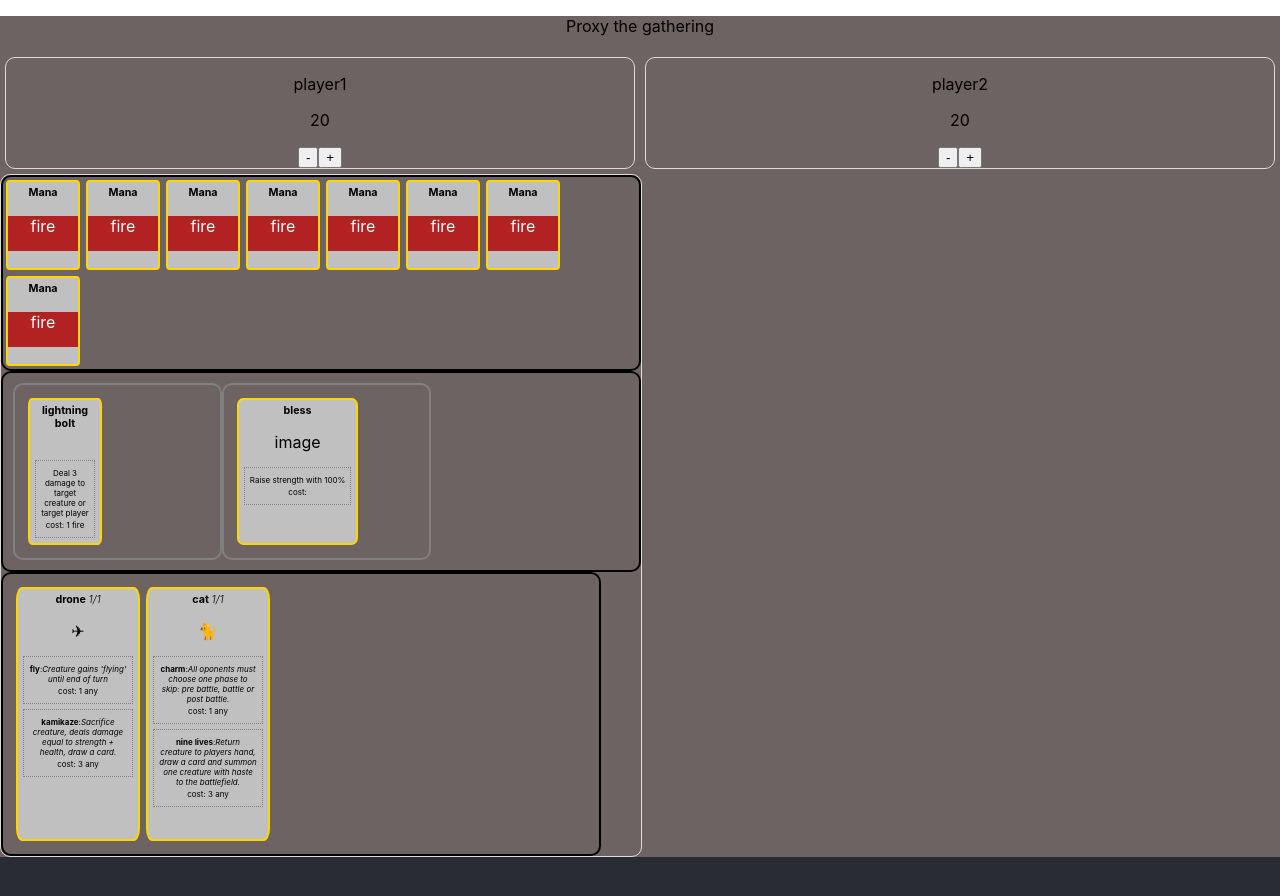
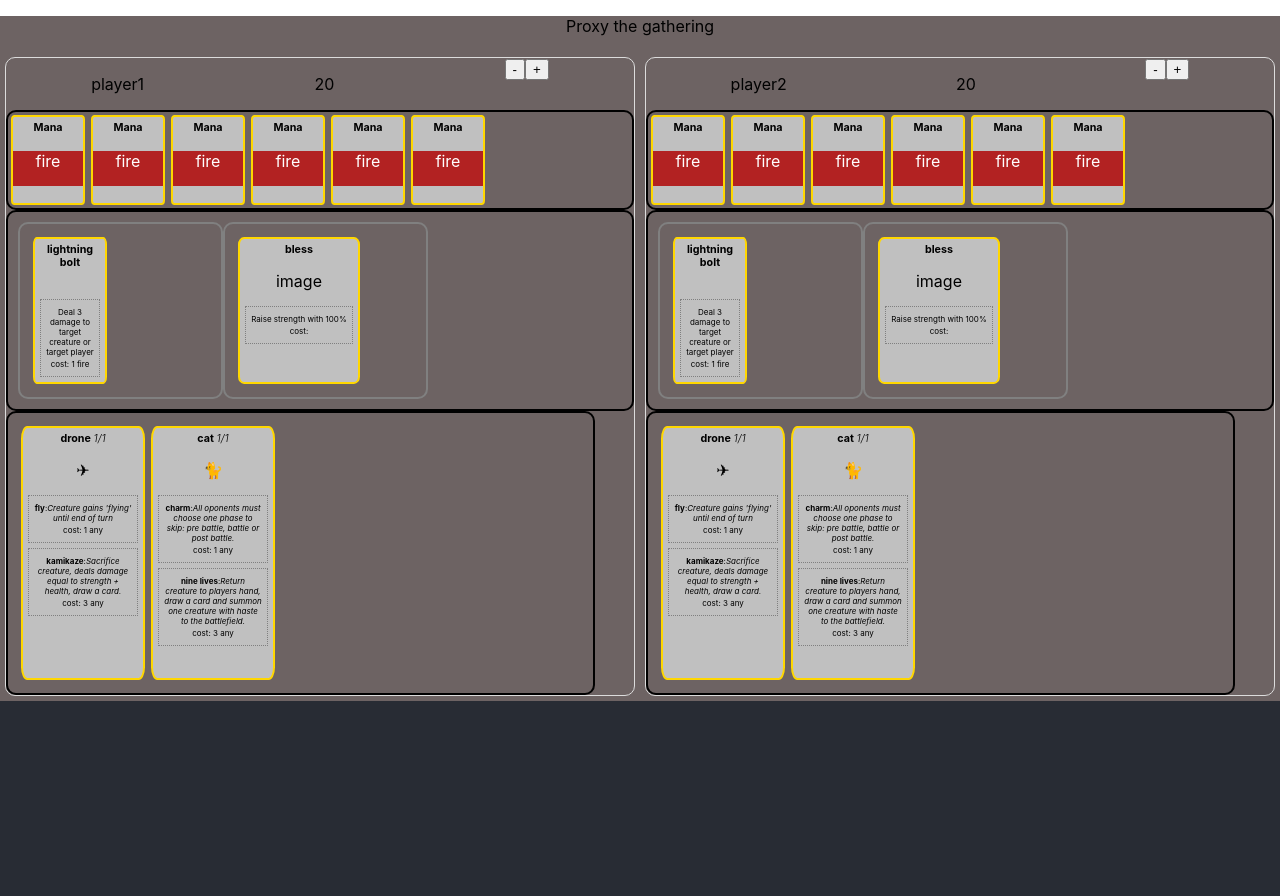
Before and after one commit to b-blom/react-sandbox, a React (Create React App) app: page / in a window 1280 px wide. Shown: the top 896 px of the page. Built offline with nearby package versions, Linux system fonts and the light colour scheme.

Commit message:
add GQL server and move card deck rendering to player component

```diff
--- a/src/game/Game.css
+++ b/src/game/Game.css
@@ -1,3 +1,11 @@
+.row{
+  display: flex;
+  flex-direction: row;
+  justify-content: space-around;
+
+
+}
+
 .game-wrapper{
   background-color: rgb(109, 99, 99);
   width: 100%;
--- a/src/game/Game.jsx
+++ b/src/game/Game.jsx
@@ -19,8 +19,7 @@ export default function Game() {
     { cardType: "resource", manaType: "fire" },
     { cardType: "resource", manaType: "fire" },
     { cardType: "resource", manaType: "fire" },
-    { cardType: "resource", manaType: "fire" },
-    { cardType: "resource", manaType: "fire" }
+
   ]);
 
   const [instantsDeck, setinstantsDeck] = useState([
@@ -73,43 +72,28 @@ export default function Game() {
     <div className="game-wrapper">
       <p>Proxy the gathering</p>
       <div className="player-wrapper">
-        <Player playerName="player1" />
-        <Player playerName="player2" />
+        <Player
+          playerName="player1"
+          manaDeck={manaDeck}
+          instantsDeck={instantsDeck}
+          sorceryDeck={sorceryDeck}
+          creatureDeck={creatureDeck}
+        />
+        <Player
+          playerName="player2"
+          manaDeck={manaDeck}
+          instantsDeck={instantsDeck}
+          sorceryDeck={sorceryDeck}
+          creatureDeck={creatureDeck}
+        />
       </div>
-
       <div className="playfield-wrapper">
-        <div className="player-card-wrapper">
-
-          <div className="mana-wrapper">
-            {manaDeck.map((card, index) => {
-              return (
-                <ManaCard id={index} card={card} />
-              );
-            })}
-          </div>
-          <div className="support-cards-wrapper">
-            <div className="instants-wrapper">
-              {instantsDeck && instantsDeck.map((card, index) => {
-                return (<InstantCard card={card} id={index} />);
-              })}
-            </div>
-            <div className="sorcery-wrapper">
-              {sorceryDeck && sorceryDeck.map((card, index) => {
-                return (<SorceryCard card={card} id={index} />);
-              })}
-            </div>
-          </div>
-          <div className="creature-wrapper">
         {actionMessage != null &&
           <ActionMessage message={actionMessage}
             clear={() => { setactionMessage(null); }} />
         }
-            {creatureDeck && creatureDeck.map((card, index) => {
-              return (<CreatureCard card={card} id={index} />);
-            })}
       </div>
     </div >
-      </div>
-    </div>
+
   );
 }
--- a/src/game/gameComponents/Player.jsx
+++ b/src/game/gameComponents/Player.jsx
@@ -1,4 +1,8 @@
 import React, { useState } from 'react';
+import ManaCard from '../cards/ManaCard';
+import InstantCard from '../cards/InstantCard';
+import SorceryCard from '../cards/SorceryCard';
+import CreatureCard from '../cards/CreatureCard';
 
 export default function Player(props) {
   const [playerHp, setplayerHp] = useState(20);
@@ -13,11 +17,39 @@ export default function Player(props) {
 
   return (
     <div className="player">
-      <p>{props.playerName}</p>
-      <p>{playerHp}</p>
-      <div className="health-adjust-wrapper">
-        <button onClick={() => { setplayerHp(playerHp - 1); }} >-</button>
-        <button onClick={() => { setplayerHp(playerHp + 1); }}>+</button>
+      <div className="row">
+        <p>{props.playerName}</p>
+        <p>{playerHp}</p>
+
+        <div className="health-adjust-wrapper ">
+          <button onClick={() => { setplayerHp(playerHp - 1); }} >-</button>
+          <button onClick={() => { setplayerHp(playerHp + 1); }}>+</button>
+        </div>
+      </div>
+      <div className="mana-wrapper">
+        {props.manaDeck && props.manaDeck.map((card, index) => {
+          return (
+            <ManaCard id={index} card={card} />
+          );
+        })}
+      </div>
+      <div className="support-cards-wrapper">
+        <div className="instants-wrapper">
+          {props.instantsDeck && props.instantsDeck.map((card, index) => {
+            return (<InstantCard card={card} id={index} />);
+          })}
+        </div>
+        <div className="sorcery-wrapper">
+          {props.sorceryDeck && props.sorceryDeck.map((card, index) => {
+            return (<SorceryCard card={card} id={index} />);
+          })}
+        </div>
+      </div>
+      <div className="creature-wrapper">
+
+        {props.creatureDeck && props.creatureDeck.map((card, index) => {
+          return (<CreatureCard card={card} id={index} />);
+        })}
       </div>
     </div>
   );
--- a/src/server/GraphQLServer.js
+++ b/src/server/GraphQLServer.js
@@ -10,6 +10,10 @@ var fakeDatabase = {
 
 // A query to fetch the name and age of user with id "a"
 /*
+
+theory:
+user refers to queryType.fields.user
+(id: "a") refers to an arg defined as det key
 {
   user(id: "a")
   {
```
Also changed, not shown: src/server/PTGServer.js (added, +140 -0 lines). Lines whose indentation alone changed are shown as unchanged.
